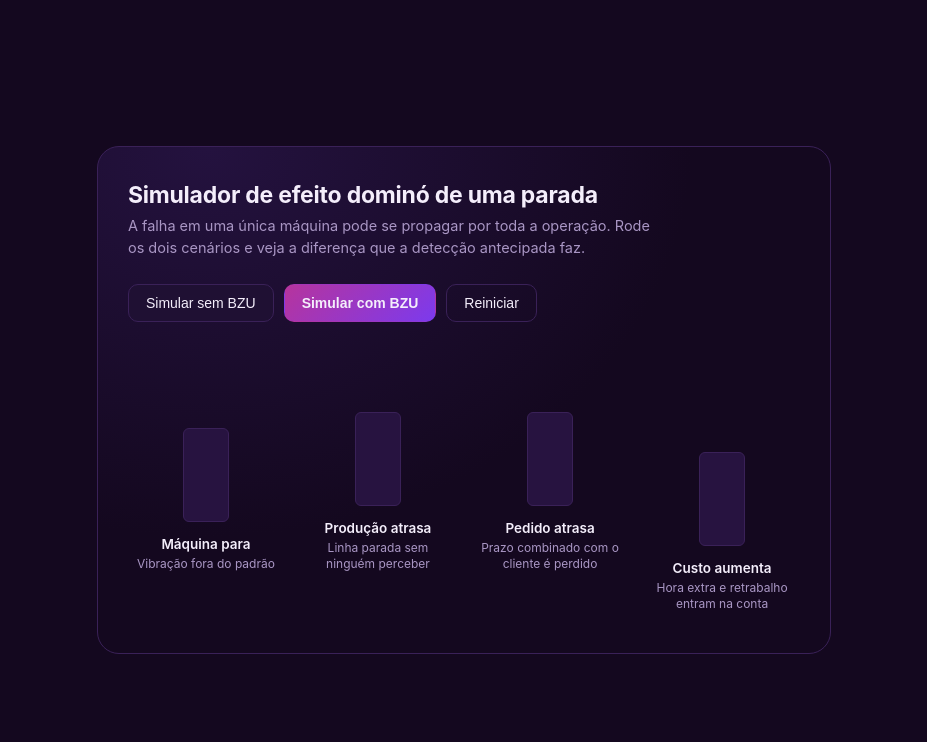
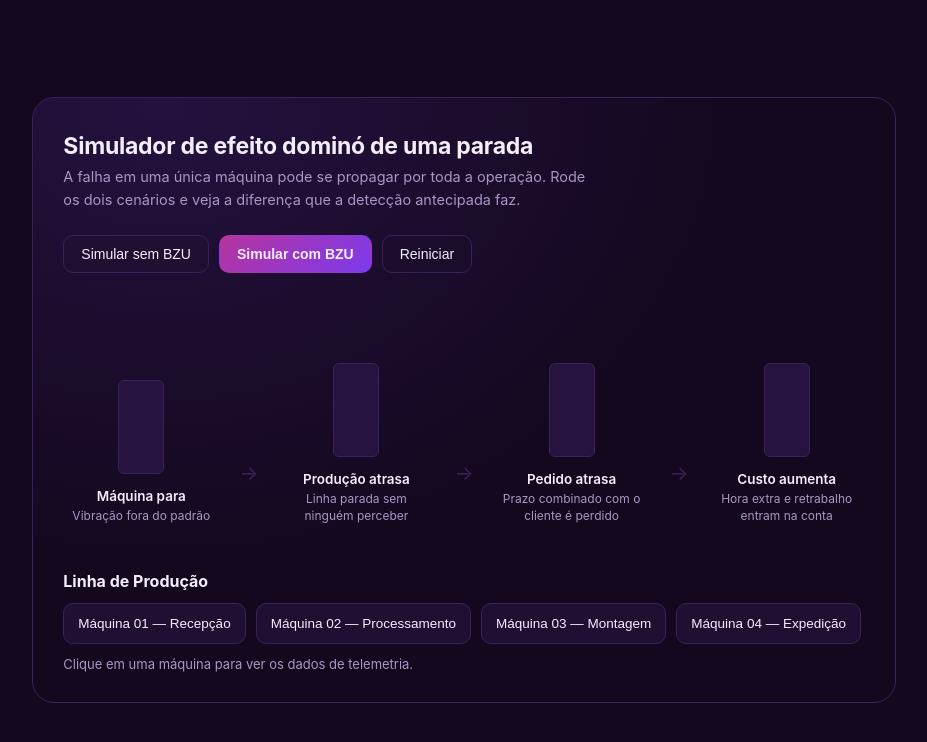
Before and after one commit to leticiasiqueira-dev/projetos2_2026, a Django app: page /efeito_domino/simulador/ in a window 1280 px wide. Shown: the top 742 px of the page, without its empty margins (176-1103 px from the left). Run offline with Django 5.2, Linux system fonts and the light colour scheme; data that the repository does not hold is empty; some libraries are stand-ins or nearby versions.

Commit message:
Implementação da US05 - inspeção de telemetria e linha do tempo das máquinas.

```diff
--- a/efeito_domino/templates/efeito_domino/simulador.html
+++ b/efeito_domino/templates/efeito_domino/simulador.html
@@ -8,11 +8,18 @@
 <body style="margin:0; background:#14081f; min-height:100vh; display:flex; align-items:center; justify-content:center; padding:24px; box-sizing:border-box;">
 
   <div id="root"></div>
+  <script>
+    window.addEventListener("error", function (e) {
+      document.body.insertAdjacentHTML("beforeend",
+        '<pre style="color:#ff8da1;white-space:pre-wrap;max-width:800px">ERRO: ' +
+        e.message + "\nLinha: " + e.lineno + "</pre>");
+    });
+  </script>
 
- <!--OCORRENCIA_REAL-->
-  <script src="https://unpkg.com/react@18/umd/react.production.min.js" crossorigin></script>
-  <script src="https://unpkg.com/react-dom@18/umd/react-dom.production.min.js" crossorigin></script>
-  <script src="https://unpkg.com/@babel/standalone/babel.min.js"></script>
+  <!--OCORRENCIA_REAL-->
+  <script src="https://cdnjs.cloudflare.com/ajax/libs/react/18.2.0/umd/react.production.min.js" crossorigin></script>
+  <script src="https://cdnjs.cloudflare.com/ajax/libs/react-dom/18.2.0/umd/react-dom.production.min.js" crossorigin></script>
+  <script src="https://cdnjs.cloudflare.com/ajax/libs/babel-standalone/7.23.9/babel.min.js"></script>
 
   <script type="text/babel" data-presets="react">
     const { useState, useRef, useEffect } = React;
@@ -24,6 +31,103 @@
       { id: "order", label: "Pedido atrasa", detail: "Prazo combinado com o cliente é perdido" },
       { id: "cost", label: "Custo aumenta", detail: "Hora extra e retrabalho entram na conta" },
     ];
+
+    const MACHINES = [
+      { id: 1, nome: "Máquina 01 — Recepção" },
+      { id: 2, nome: "Máquina 02 — Processamento" },
+      { id: 3, nome: "Máquina 03 — Montagem" },
+      { id: 4, nome: "Máquina 04 — Expedição" },
+    ];
+
+    function Indicador({ rotulo, item }) {
+      if (!item) return null;
+      const pct = Math.min((item.valor / item.escala) * 100, 100);
+      const cls = item.acima ? "alerta" : "";
+      return (
+        <div>
+          <div className="pl-ind-head">
+            <span>{rotulo}</span>
+            <b className={cls}>{item.valor} {item.unidade}</b>
+          </div>
+          <div className="pl-bar"><div className={`pl-fill ${cls}`} style={{ width: pct + "%" }} /></div>
+          <div className={`pl-ind-foot ${cls}`}>
+            {item.acima ? "Acima do limite normal" : "Dentro do normal"} · {item.regra}
+          </div>
+        </div>
+      );
+    }
+
+    function ProductionLine() {
+      const [selecionada, setSelecionada] = useState(null);
+      const [dados, setDados] = useState(null);
+      const [historico, setHistorico] = useState([]);
+      const [erro, setErro] = useState(false);
+
+      useEffect(() => {
+        if (!selecionada) return;
+        let ativo = true;
+
+        async function carregar() {
+          try {
+            const r = await fetch(`/efeito_domino/api/maquinas/${selecionada}/telemetria/`);
+            if (!r.ok) throw new Error("falha");
+            const d = await r.json();
+            if (!ativo) return;
+            setDados(d);
+            setErro(false);
+            const hora = new Date().toLocaleTimeString("pt-BR");
+            const alerta = d.temperatura?.acima || d.vibracao?.acima || d.eficiencia?.acima;
+            setHistorico(h => [{ hora, texto: alerta ? "Valores acima do limite" : "Operação normal" }, ...h].slice(0, 5));
+          } catch (e) {
+            if (ativo) setErro(true);
+          }
+        }
+
+        carregar();
+        const timer = setInterval(carregar, 2000);
+        return () => { ativo = false; clearInterval(timer); };
+      }, [selecionada]);
+
+      function escolher(id) {
+        if (id === selecionada) return;
+        setDados(null);
+        setHistorico([]);
+        setSelecionada(id);
+      }
+
+      return (
+        <div>
+          <div className="pl-title">Linha de Produção</div>
+          <div className="pl-line">
+            {MACHINES.map(m => (
+              <button key={m.id} className={`pl-machine ${selecionada === m.id ? "active" : ""}`}
+                      onClick={() => escolher(m.id)}>
+                {m.nome}
+              </button>
+            ))}
+          </div>
+
+          {!selecionada && <div className="pl-hint">Clique em uma máquina para ver os dados de telemetria.</div>}
+          {erro && <div className="pl-hint">Não foi possível carregar a telemetria. Tentando novamente...</div>}
+
+          {dados && (
+            <div className="pl-panel">
+              <h3>{dados.nome}</h3>
+              <Indicador rotulo="Temperatura" item={dados.temperatura} />
+              <Indicador rotulo="Vibração" item={dados.vibracao} />
+              <Indicador rotulo="Eficiência" item={dados.eficiencia} />
+              <Indicador rotulo="Uptime" item={dados.uptime} />
+              <div className="pl-hist">
+                Linha do tempo (últimas leituras)
+                <ul>
+                  {historico.map((h, i) => <li key={i}>{h.hora} — {h.texto}</li>)}
+                </ul>
+              </div>
+            </div>
+          )}
+        </div>
+      );
+    }
 
     function DominoEffectSimulator() {
       const [mode, setMode] = useState(null);
@@ -145,6 +249,27 @@
             .dfs-bar-fill.green { background: var(--safe); }
             .dfs-crow-labels { display: flex; justify-content: space-between; font-size: 12px; color: var(--muted); }
             .dfs-crow-labels b { color: var(--text); }
+
+            .pl-title { margin: 36px 0 12px; font-size: 16px; font-weight: 700; }
+            .pl-line { display: flex; gap: 10px; flex-wrap: wrap; }
+            .pl-machine { border: 1px solid var(--line); background: var(--panel); color: var(--text);
+              padding: 12px 14px; border-radius: 10px; font-size: 13.5px; cursor: pointer;
+              transition: border-color .15s, background .2s; }
+            .pl-machine:hover { border-color: #6a3f96; }
+            .pl-machine.active { border-color: var(--magenta); background: var(--magenta-soft); }
+            .pl-panel { margin-top: 16px; padding: 18px 20px; border: 1px solid var(--line);
+              border-radius: 14px; background: var(--panel); display: grid; gap: 16px; }
+            .pl-panel h3 { margin: 0; font-size: 15px; }
+            .pl-ind-head { display: flex; justify-content: space-between; font-size: 13.5px; margin-bottom: 6px; }
+            .pl-ind-head b.alerta { color: var(--danger); }
+            .pl-bar { height: 8px; border-radius: 6px; background: var(--panel-2); overflow: hidden; }
+            .pl-fill { height: 100%; border-radius: 6px; background: var(--safe); transition: width .5s ease, background .3s; }
+            .pl-fill.alerta { background: var(--danger); }
+            .pl-ind-foot { font-size: 11.5px; color: var(--muted); margin-top: 5px; }
+            .pl-ind-foot.alerta { color: var(--danger); }
+            .pl-hist { font-size: 12px; color: var(--muted); }
+            .pl-hist li { margin: 2px 0; }
+            .pl-hint { font-size: 13px; color: var(--muted); margin-top: 12px; }
           `}</style>
 
           <div className="dfs-head">
@@ -166,12 +291,14 @@
               const caught = mode === "bzu" && isFirst && (phase === "alert" || phase === "resolved");
               const tileClass = fell ? "fell" : sensing ? "sensing" : caught ? "caught" : "";
               return (
-                <div className="dfs-domino" key={stage.id}>
-                  <div className="dfs-tile-wrap"><div className={`dfs-tile ${tileClass}`} /></div>
-                  <div className={`dfs-label ${fell ? "hit" : caught ? "caught" : ""}`}>{stage.label}</div>
-                  <div className="dfs-detail">{stage.detail}</div>
-                  {i < STAGES.length - 1 && <span className="dfs-arrow" />}
-                </div>
+                <React.Fragment key={stage.id}>
+                  <div className="dfs-domino">
+                    <div className="dfs-tile-wrap"><div className={`dfs-tile ${tileClass}`} /></div>
+                    <div className={`dfs-label ${fell ? "hit" : caught ? "caught" : ""}`}>{stage.label}</div>
+                    <div className="dfs-detail">{stage.detail}</div>
+                  </div>
+                  {i < STAGES.length - 1 && <span className="dfs-arrow">→</span>}
+                </React.Fragment>
               );
             })}
           </div>
@@ -212,6 +339,8 @@
               </div>
             </div>
           )}
+
+          <ProductionLine />
         </div>
       );
     }
--- a/efeito_domino/urls.py
+++ b/efeito_domino/urls.py
@@ -5,3 +5,10 @@ urlpatterns = [
     path("", views.index),
     path("simulador/", views.simulador)
 ]
+
+
+urlpatterns = [
+    path("", views.index, name="index"),
+    path("simulador/", views.simulador, name="simulador"),
+    path("api/maquinas/<int:maquina_id>/telemetria/", views.telemetria_maquina, name="telemetria_maquina"),
+]
--- a/efeito_domino/views.py
+++ b/efeito_domino/views.py
@@ -103,3 +103,42 @@ def simulador(request):
     conteudo = conteudo.replace("<!--OCORRENCIA_REAL-->", script_dados)
 
     return HttpResponse(conteudo)
+
+
+
+import random
+from django.http import JsonResponse, Http404
+
+MAQUINAS = {
+    1: {"nome": "Máquina 01 — Recepção",       "temp": 58, "vib": 2.0, "efi": 94},
+    2: {"nome": "Máquina 02 — Processamento",  "temp": 74, "vib": 3.8, "efi": 88},
+    3: {"nome": "Máquina 03 — Montagem",       "temp": 64, "vib": 2.8, "efi": 92},
+    4: {"nome": "Máquina 04 — Expedição",      "temp": 55, "vib": 1.8, "efi": 95},
+}
+
+LIMITE_TEMP = 80      # °C (máximo)
+LIMITE_VIB = 5.0      # mm/s (máximo)
+LIMITE_EFI = 85       # % (mínimo)
+
+
+def telemetria_maquina(request, maquina_id):
+    base = MAQUINAS.get(maquina_id)
+    if base is None:
+        raise Http404("Máquina não encontrada")
+
+    temp = round(base["temp"] + random.uniform(-3, 8), 1)
+    vib = round(base["vib"] + random.uniform(-0.6, 2.0), 2)
+    efi = round(base["efi"] + random.uniform(-6, 4), 1)
+    uptime = round(random.uniform(98.5, 99.9), 1)
+
+    return JsonResponse({
+        "nome": base["nome"],
+        "temperatura": {"valor": temp, "unidade": "°C", "escala": 100,
+                        "acima": temp > LIMITE_TEMP, "regra": f"máx. {LIMITE_TEMP} °C"},
+        "vibracao": {"valor": vib, "unidade": "mm/s", "escala": 8,
+                     "acima": vib > LIMITE_VIB, "regra": f"máx. {LIMITE_VIB} mm/s"},
+        "eficiencia": {"valor": efi, "unidade": "%", "escala": 100,
+                       "acima": efi < LIMITE_EFI, "regra": f"mín. {LIMITE_EFI}%"},
+        "uptime": {"valor": uptime, "unidade": "%", "escala": 100,
+                   "acima": False, "regra": "meta 99%"},
+    })
```
